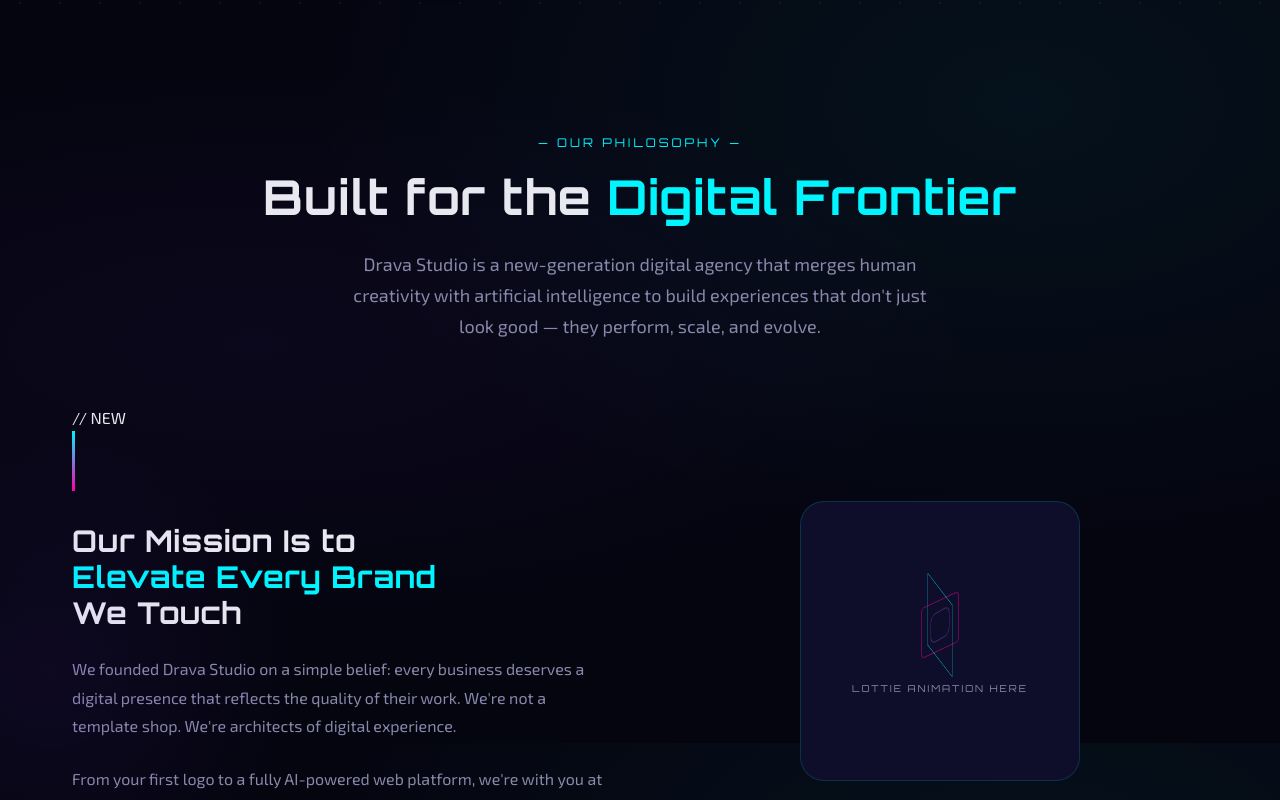
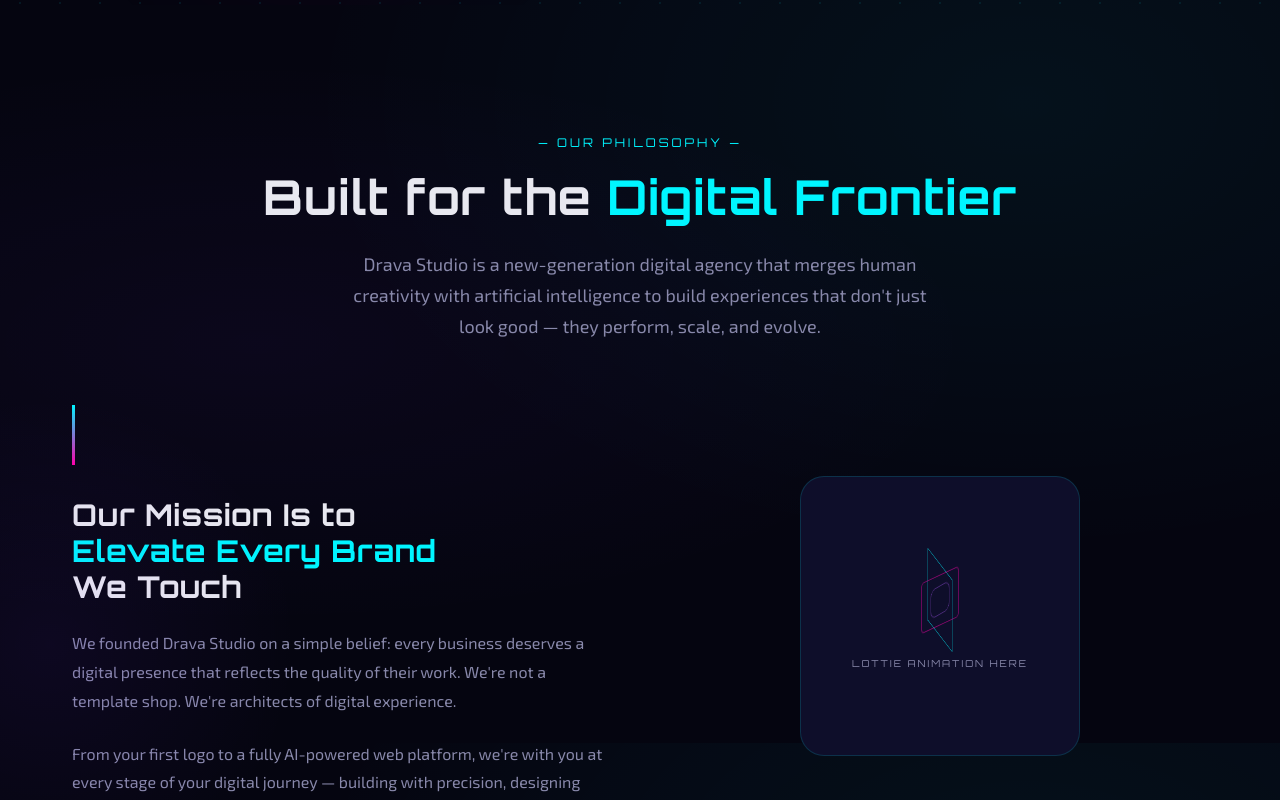
Before and after one commit to khaledaboelnasr-gif/drava-studio.github.io, a React (Create React App) app: page / in a window 1280 px wide. Shown: the part 857-1657 px from the top of the page. Built offline with nearby package versions, Linux system fonts and the light colour scheme; no server answers.

Commit message:
fix: removed invalid JSX comments causing build failure

```diff
--- a/src/components/Footer.jsx
+++ b/src/components/Footer.jsx
@@ -21,7 +21,7 @@
       <div className="container">
 
         {/* ── Top Row ─────────────────────────────────────────────────── */}
-// NEW
+
 <div className="footer-grid">
           {/* Brand Column */}
           <div>
@@ -103,7 +103,7 @@
         </div>
 
         {/* ── Bottom Row ─────────────────────────────────────────────── */}
-// NEW
+
 <div className="footer-bottom">
           <p style={{ color: 'var(--color-text-secondary)', fontSize: 'var(--text-xs)', letterSpacing: '0.05em' }}>
             © {currentYear} Drava Studio. All rights reserved.
--- a/src/components/sections/AboutSection.jsx
+++ b/src/components/sections/AboutSection.jsx
@@ -77,7 +77,7 @@
         </div>
 
         {/* ── Main Content Grid ─────────────────────────────────────── */}
-// NEW
+
 <div className="about-grid">
 
           {/* Left: Mission Statement */}
@@ -149,7 +149,7 @@
         </div>
 
         {/* ── Three Pillars Grid ─────────────────────────────────────── */}
-// NEW
+
 <div className="pillars-grid">
           {/* Map over the pillars array — each item renders as a card */}
           {pillars.map((pillar, index) => (
--- a/src/components/sections/ContactSection.jsx
+++ b/src/components/sections/ContactSection.jsx
@@ -130,7 +130,7 @@
         </div>
 
         {/* ── Form + Info Layout ─────────────────────────────────────── */}
-// NEW
+
 <div className="contact-grid">
 
           {/* Left: Contact Info */}
@@ -190,7 +190,7 @@
               /* ── FORM STATE ─────────────────────────────────────── */
               <div>
                 {/* Name + Email row */}
-                // NEW
+
 <div className="form-row">
                   <div>
                     <label style={{ display: 'block', fontFamily: 'var(--font-display)', fontSize: '0.6rem', letterSpacing: '0.15em', textTransform: 'uppercase', color: 'var(--color-text-secondary)', marginBottom: 'var(--spacing-sm)' }}>
```
